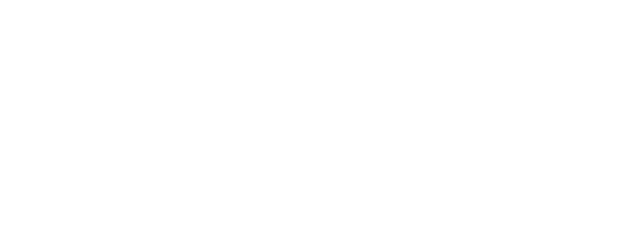
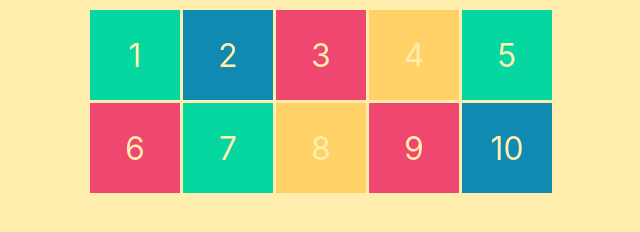
Before and after one commit to smshaown/css-grid, a plain HTML site: page layout.html in a window 1280 px wide. Shown: the whole page, without its empty margins (319-959 px from the left). Drawn offline with Linux system fonts and the light colour scheme.

Commit message:
grid layout basci complite

```diff
--- a/layout.html
+++ b/layout.html
@@ -5,8 +5,39 @@
     <meta http-equiv="X-UA-Compatible" content="IE=edge">
     <meta name="viewport" content="width=device-width, initial-scale=1.0">
     <title>Layout html</title>
+    <link rel="stylesheet" href="base.css">
+    <style>
+        .container {
+            display: grid;
+            grid-template-columns: repeat(5, 90px);
+            grid-template-rows: repeat(2,90px);
+            grid-gap: 3px;
+            justify-content: center;
+            height: 100%;
+
+
+
+            /* grid-template-areas:
+            "h h h h h h h h h h h h"
+            "m m m c c c c c c c c c"
+            "f f f f f f f f f f f f";  */
+
+        }
+
+    </style>
 </head>
 <body>
-
+    <div class="container">
+       <div>1</div>
+       <div>2</div>
+       <div>3</div>
+       <div>4</div>
+       <div>5</div>
+       <div>6</div>
+       <div>7</div>
+       <div>8</div>
+       <div>9</div>
+       <div>10</div>
+    </div>
 </body>
 </html>
```
